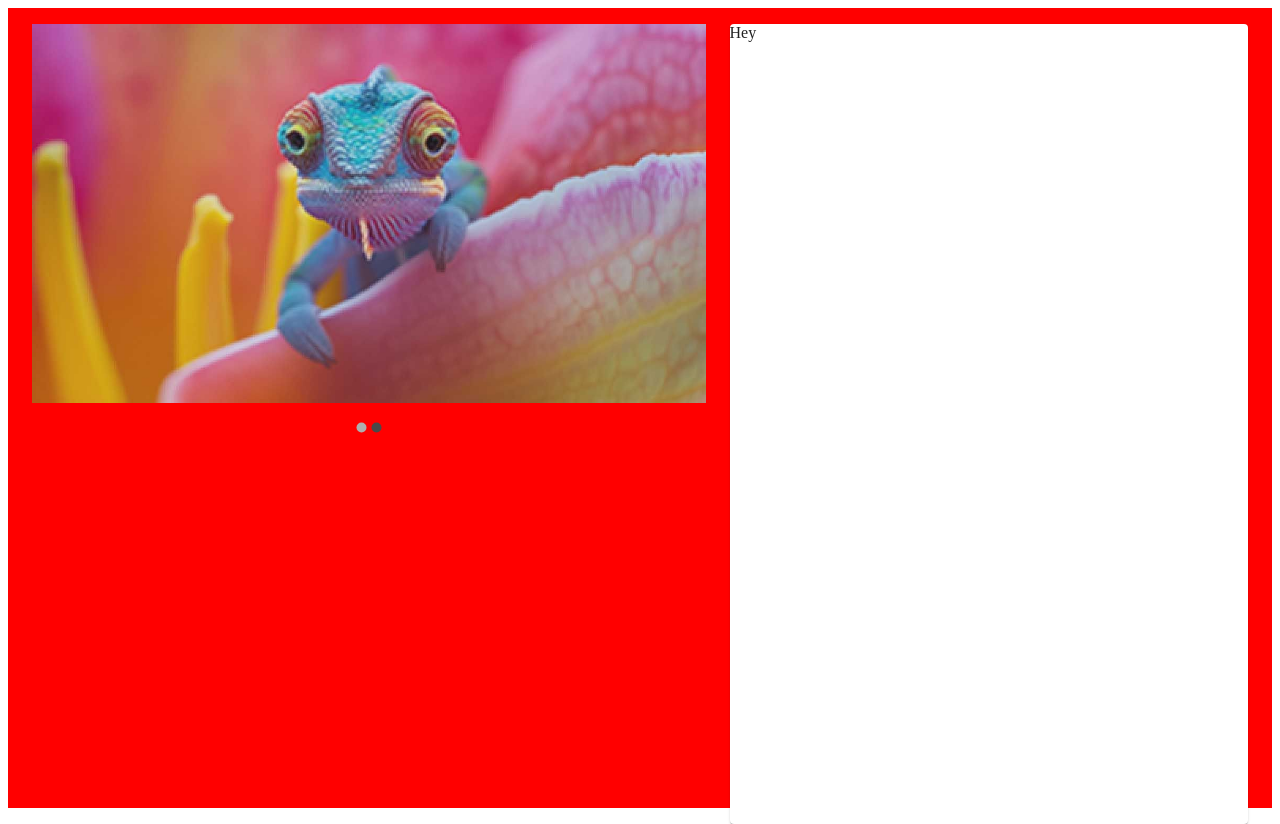
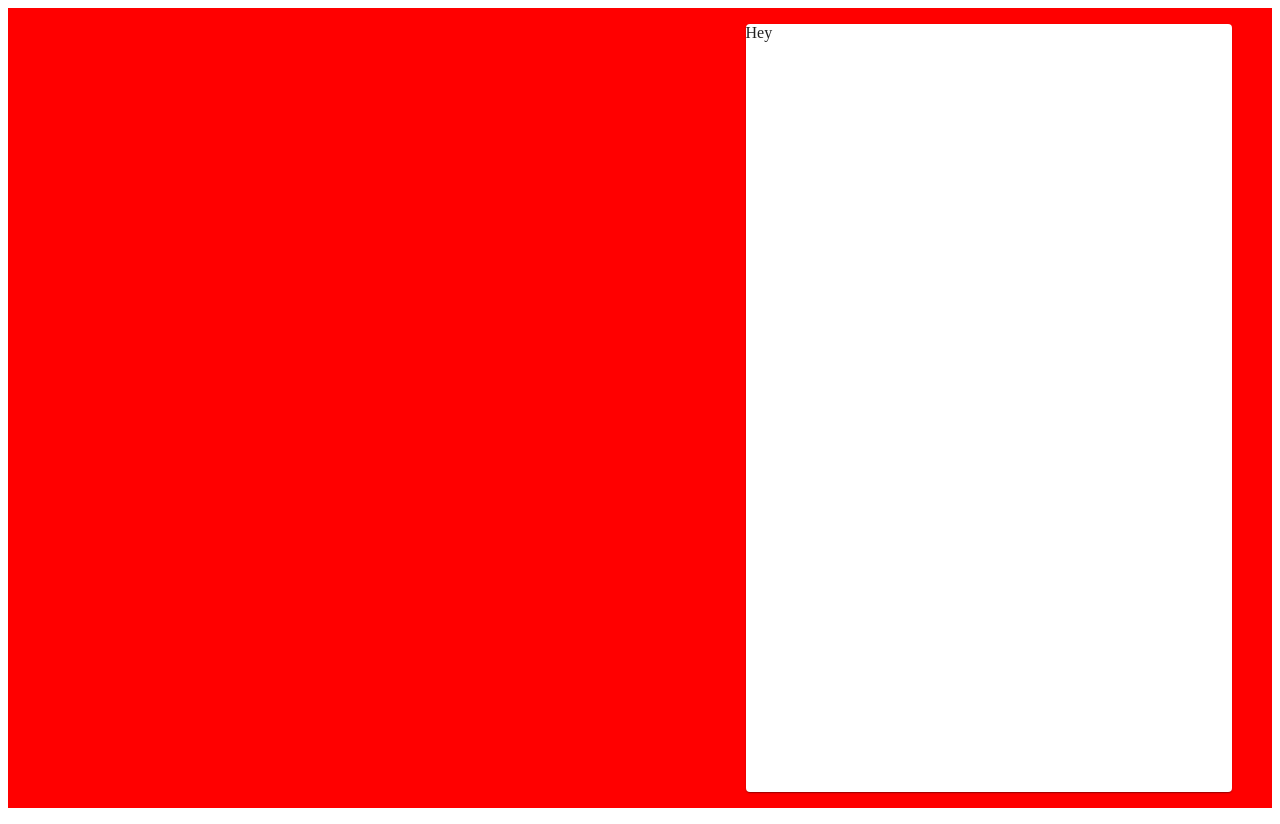
Before and after one commit to Osama671/PrettyKewl, a React (Vite) app: page /signup in a window 1280 px wide. Built offline with nearby package versions, Linux system fonts and the light colour scheme.

Commit message:
And thus begins the journey of making my own carousel

```diff
--- a/package.json
+++ b/package.json
@@ -32,7 +32,6 @@
     "prettier": "^3.4.2",
     "react": "^18.3.1",
     "react-dom": "^18.3.1",
-    "react-material-ui-carousel": "^3.4.2",
     "react-router": "^7.1.3",
     "tsx": "^4.19.2"
   },
@@ -46,6 +45,7 @@
     "@types/node": "^22.10.7",
     "@types/react": "^18.3.18",
     "@types/react-dom": "^18.3.5",
+    "@types/swiper": "^6.0.0",
     "@vitejs/plugin-react": "^4.3.4",
     "eslint": "^9.17.0",
     "eslint-plugin-react-hooks": "^5.0.0",
--- a/src/components/Carousel.tsx
+++ b/src/components/Carousel.tsx
@@ -1,32 +1,22 @@
-import Carousel from "react-material-ui-carousel";
-import { Box } from "@mui/material";
+import { Swiper, SwiperSlide } from "swiper/react";
+import { Navigation } from "swiper/modules";
 
-export default function Carousell({ images }: { images: string[] }) {
+import "swiper/swiper-bundle.css"; // Main Swiper styles
+
+export default function Carousel() {
   return (
-    <Carousel
-      sx={{
-        width: "100%",
-        height: "auto",
-      }}
-    >
-      {images.map((image, i) => (
-        <Item key={i} image={image} />
-      ))}
-    </Carousel>
+    <>
+      <Swiper navigation={true} modules={[Navigation]} className="mySwiper">
+        <SwiperSlide>Slide 1</SwiperSlide>
+        <SwiperSlide>Slide 2</SwiperSlide>
+        <SwiperSlide>Slide 3</SwiperSlide>
+        <SwiperSlide>Slide 4</SwiperSlide>
+        <SwiperSlide>Slide 5</SwiperSlide>
+        <SwiperSlide>Slide 6</SwiperSlide>
+        <SwiperSlide>Slide 7</SwiperSlide>
+        <SwiperSlide>Slide 8</SwiperSlide>
+        <SwiperSlide>Slide 9</SwiperSlide>
+      </Swiper>
+    </>
   );
 }
-
-function Item({ image }: { image: string }) {
-  return (
-    <Box
-      component={"img"}
-      sx={{
-        objectFit: "fill",
-        width: "100%",
-        height: "100%",
-        aspectRatio: "auto",
-      }}
-      src={`${image}`}
-    ></Box>
-  );
-}
--- a/src/pages/Signup.tsx
+++ b/src/pages/Signup.tsx
@@ -1,8 +1,7 @@
 import { Container, Grid2, Paper } from "@mui/material";
-import Carousel from "../components/Carousel";
 
 export default function Signup() {
-  const images = ["../../MainBefore.jpg", "../../MainBefore.jpg"];
+  // const images = ["../../MainBefore.jpg", "../../tree.jpg"];
 
   return (
     <>
@@ -10,12 +9,10 @@ export default function Signup() {
         maxWidth={false}
         sx={{ width: "100%", height: "100vh", bgcolor: "red" }}
       >
-        <Grid2 container spacing={3} direction={"row"} columns={16} sx={{ height: "100%" }}>
-          <Grid2 size={9} sx={{ my: "16px" }}>
-            <Carousel images={images}></Carousel>
-          </Grid2>
-          <Grid2 size={7}>
-            <Paper sx={{ height: "100%", my: "16px" }}>Hey</Paper>
+        <Grid2 container spacing={3} columns={16} sx={{ height: "100%" }}>
+          <Grid2 size={9} sx={{ p: "64px", height: "100%" }}></Grid2>
+          <Grid2 size={7} sx={{ p: "16px", height: "100%" }}>
+            <Paper sx={{ height: "100%" }}>Hey</Paper>
           </Grid2>
         </Grid2>
       </Container>
```
Also changed, not shown: tree.jpg (added), 1 other file (tests, documents, lock files or other folders).
